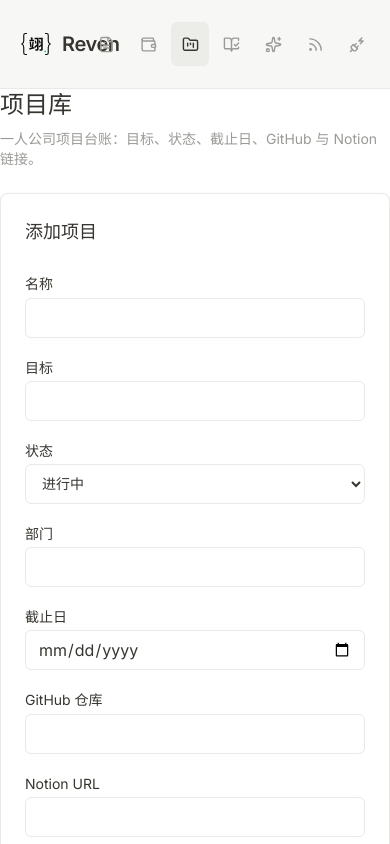
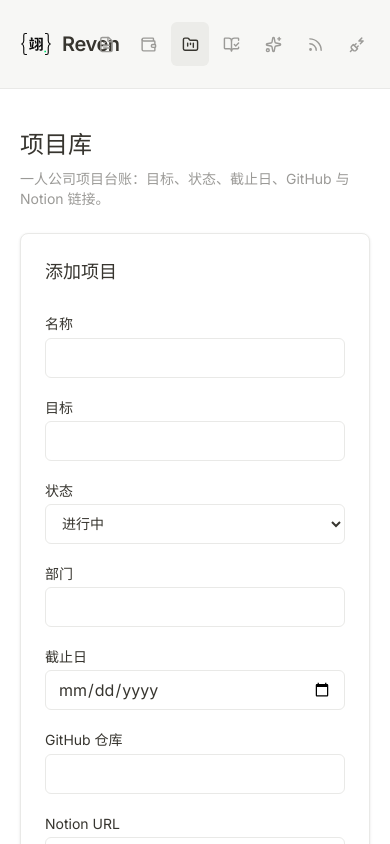
Before and after one commit to wangyiyang/Reven, a React (Vite) app in the folder web/: page /projects in a window 390 px wide. Shown: the top 844 px of the page. Built offline with nearby package versions, Linux system fonts and the light colour scheme; no server answers.

Commit message:
fix(web): 给财务/项目/SOP 页面补内容区留白

```diff
--- a/web/src/features/finance/finance-page.tsx
+++ b/web/src/features/finance/finance-page.tsx
@@ -99,7 +99,7 @@
   }
 
   return (
-    <div className="space-y-6">
+    <main className="page-enter mx-auto w-full max-w-7xl space-y-6 px-5 py-10 sm:px-8 lg:px-12 lg:py-14">
       <div className="space-y-2">
         <h1 className="text-2xl font-semibold text-[var(--ink)]">财务收支</h1>
         <p className="text-sm text-[var(--muted)]">一人公司现金流台账：收入、花销、应收、跑道。</p>
@@ -230,7 +230,7 @@
           </Table>
         </CardContent>
       </Card>
-    </div>
+    </main>
   )
 }
 
--- a/web/src/features/playbooks/playbooks-page.tsx
+++ b/web/src/features/playbooks/playbooks-page.tsx
@@ -91,7 +91,7 @@
   }
 
   return (
-    <div className="space-y-6">
+    <main className="page-enter mx-auto w-full max-w-7xl space-y-6 px-5 py-10 sm:px-8 lg:px-12 lg:py-14">
       <div className="space-y-2">
         <h1 className="text-2xl font-semibold text-[var(--ink)]">SOP / 话术库</h1>
         <p className="text-sm text-[var(--muted)]">沉淀 SOP、Checklist、话术和方法论，状态按 草稿 → 试行 → 正式 管理。</p>
@@ -190,6 +190,6 @@
           </Table>
         </CardContent>
       </Card>
-    </div>
+    </main>
   )
 }
--- a/web/src/features/projects/projects-page.tsx
+++ b/web/src/features/projects/projects-page.tsx
@@ -102,7 +102,7 @@
   }
 
   return (
-    <div className="space-y-6">
+    <main className="page-enter mx-auto w-full max-w-7xl space-y-6 px-5 py-10 sm:px-8 lg:px-12 lg:py-14">
       <div className="space-y-2">
         <h1 className="text-2xl font-semibold text-[var(--ink)]">项目库</h1>
         <p className="text-sm text-[var(--muted)]">一人公司项目台账：目标、状态、截止日、GitHub 与 Notion 链接。</p>
@@ -195,6 +195,6 @@
           </Table>
         </CardContent>
       </Card>
-    </div>
+    </main>
   )
 }
```
